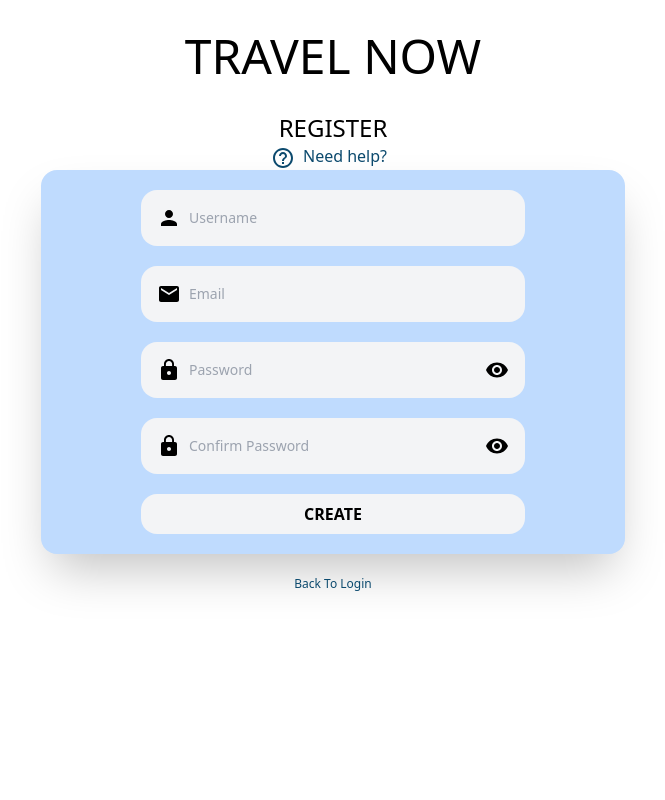
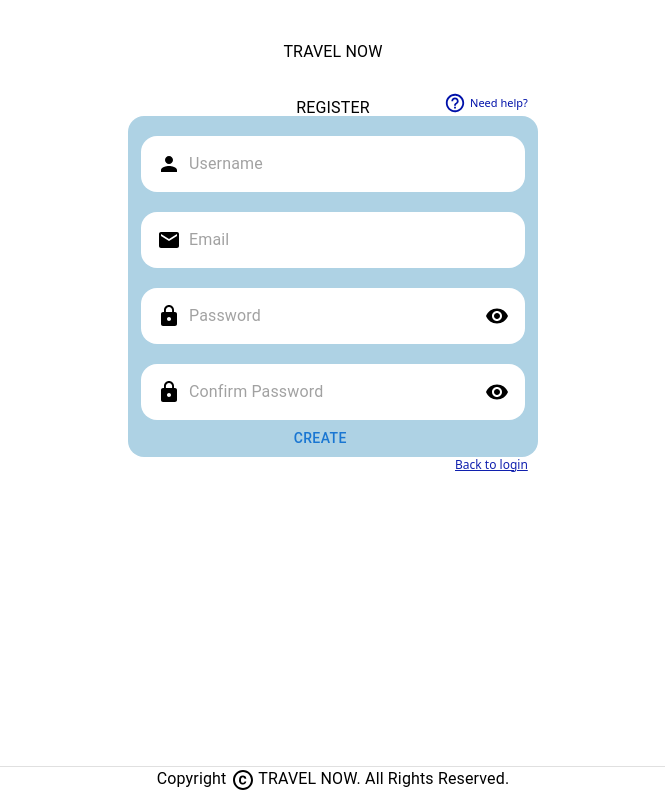
Before and after one commit to CQL02/TravelBlog, a Next.js app: page /login/register in a window 1280 px wide. Shown: the whole page, without its empty margins (307-972 px from the left). Built offline with nearby package versions, Linux system fonts and the light colour scheme.

Commit message:
modify register page

```diff
--- a/pages/login/register.js
+++ b/pages/login/register.js
@@ -2,31 +2,90 @@ import Head from "next/head";
 import PersonIcon from "@mui/icons-material/Person";
 import HttpsIcon from "@mui/icons-material/Https";
 import HelpOutlineIcon from '@mui/icons-material/HelpOutline';
-
+import Link from 'next/link'
+import { InputBase, Typography } from "@mui/material";
 import VisibilityIcon from "@mui/icons-material/Visibility";
 import EmailIcon from "@mui/icons-material/Email";
+import Box from "@mui/material/Box";
+import Button from "@mui/material/Button";
+import Footer from "../../component/Footer"
 
 export default function RegisterAccount() {
   return (
-    <div>
+    <Box className="flex flex-col items-center min-h-screen py-2 bg-white">
       <Head>
         <title>Register Account</title>
         <link rel="icon" href="/favicon.ico" />
       </Head>
 
-      <main className="flex flex-col items-center justify-center w-full flex-1 px-20 text-center">
-        <div className="text-centre font-medium text-5xl font-sans py-8">TRAVEL NOW</div>
-        <p className="text-centre font-normal text-2xl basic-1/2">REGISTER</p>
-        <div className="inline-block align-right text-right text-sky-900	">
-          <HelpOutlineIcon className=""/>
-          <a href="#" className="m-2 text-s text-right">
-            Need help?
-          </a>
-        </div>
+      <Box className="flex flex-col items-center flex-1 px-20 text-center">
+        <Typography className="font-medium text-5xl font-sans py-8">TRAVEL NOW</Typography>
+        <Box className="flex flex-row inline text-[#000000] w-full mb-[-28px] justify-center">
+          <Typography className="text-centre font-normal w-full text-base mx-auto">REGISTER</Typography>
+        </Box>
+        <Box className="flex flex-row inline text-[#0011A9] w-full">
+          <Box className="ml-auto px-[10px]">
+            <Link href="#" className="text-[11px] align-bottom">
+              <HelpOutlineIcon className="text-[13px] pb-0.5" /> Need help?
+            </Link>
+          </Box>
+        </Box>
 
-        <div className="rounded-2xl shadow-2xl flex w-full md:w-auto bg-blue-200 h-96">
-          <div className="flex flex-col items-center m-5">
-            <div className="rounded-2xl bg-gray-100 w-96 p-2 flex justify-centre">
+        <Box className="flex flex-col rounded-2xl w-[32vw] bg-[#AED2E4] justify-center ">
+
+          <Box className="flex rounded-2xl bg-white w-96 p-2 flex mx-auto mt-[20px] box-responsive">
+            <PersonIcon className="m-2 " />
+            <InputBase
+              type="Username"
+              name="Username"
+              placeholder="Username"
+              className="outline-none text-sm flex-1 w-full"
+            />
+          </Box>
+
+          <Box className="flex rounded-2xl bg-white w-96 p-2 flex mx-auto mt-[20px] box-responsive">
+            <EmailIcon className="m-2 " />
+            <InputBase
+              type="Email"
+              name="Email"
+              placeholder="Email"
+              className="outline-none text-sm flex-1"
+            />
+          </Box>
+
+          <Box className="rounded-2xl bg-white w-96 p-2 flex mx-auto mt-[20px] box-responsive">
+            <HttpsIcon className="m-2 " />
+            <InputBase
+              type="password"
+              name="Password"
+              placeholder="Password"
+              className="outline-none text-sm flex-1 w-full"
+            />
+            <VisibilityIcon className="m-2 " />
+          </Box>
+
+          <Box className="rounded-2xl bg-white w-96 p-2 flex mx-auto mt-[20px] box-responsive">
+            <HttpsIcon className="m-2 " />
+            <InputBase
+              type="password"
+              name="Confirm Password"
+              placeholder="Confirm Password"
+              className="outline-none text-sm flex-1"
+            />
+            <VisibilityIcon className="m-2" />
+          </Box>
+
+
+          <Button
+            className="flex rounded-2xl bg-white hover:bg-[#F5F5F5] text-black w-96 p-2 flex mx-auto my-[20px] box-responsive"
+          >
+            CREATE
+          </Button>
+
+
+          {/* <Box className="rounded-2xl shadow-2xl flex w-full md:w-auto bg-blue-200 h-96">
+            <Box className="flex flex-col items-center m-5">
+              <Box className="rounded-2xl bg-gray-100 w-96 p-2 flex justify-centre">
 
                 <PersonIcon className="m-2 " />
                 <input
@@ -35,10 +94,10 @@ export default function RegisterAccount() {
                   placeholder="Username"
                   className="bg-gray-100 outline-none text-sm flex-1"
                 />
-            </div>
+              </Box>
 
-            <div className="flex flex-col items-center m-5">
-              <div className="bg-gray-100 w-96 p-2 flex items-center rounded-2xl">
+              <Box className="flex flex-col items-center m-5">
+                <Box className="bg-gray-100 w-96 p-2 flex items-center rounded-2xl">
                   <EmailIcon className="m-2 " />
                   <input
                     type="Email"
@@ -46,10 +105,10 @@ export default function RegisterAccount() {
                     placeholder="Email"
                     className="bg-gray-100 outline-none text-sm flex-1"
                   />
-              </div>
+                </Box>
 
-              <div className="flex flex-col items-center m-5">
-                <div className="bg-gray-100 w-96 p-2 flex items-center rounded-2xl">
+                <Box className="flex flex-col items-center m-5">
+                  <Box className="bg-gray-100 w-96 p-2 flex items-center rounded-2xl">
                     <HttpsIcon className="m-2 " />
                     <input
                       type="Password"
@@ -58,10 +117,10 @@ export default function RegisterAccount() {
                       className="bg-gray-100 outline-none text-sm flex-1"
                     />
                     <VisibilityIcon className="m-2" />
-                </div>
+                  </Box>
 
-              <div className="flex flex-col items-center m-5">
-                  <div className="bg-gray-100 w-96 p-2 flex items-center rounded-2xl">
+                  <Box className="flex flex-col items-center m-5">
+                    <Box className="bg-gray-100 w-96 p-2 flex items-center rounded-2xl">
                       <HttpsIcon className="m-2 " />
                       <input
                         type="Confirm Password"
@@ -70,27 +129,36 @@ export default function RegisterAccount() {
                         className="bg-gray-100 outline-none text-sm flex-1"
                       />
                       <VisibilityIcon className="m-2" />
-                  </div>
+                    </Box>
 
-                  <div>
+                    <Box>
                       <a
                         href="#"
                         className="bg-gray-100 w-96 p-2 m-5 flex rounded-2xl font-bold justify-center">
                         CREATE
                       </a>
-                  </div>
-                </div>
-              </div>
-            </div>
-          </div>
-        </div>
+                    </Box>
+                  </Box>
+                </Box>
+              </Box>
+            </Box>
+          </Box> */ }
 
-        <div className="align-left mt-4">
+        </Box>
+        {/* <Box className="align-left mt-4">
           <a href="#" className="text-xs text-sky-900">
             Back To Login
           </a>
-        </div>
-      </main>
-    </div>
-  );
+        </Box> */}
+
+        <Box className="flex w-full text-xs px-[10px]">
+          <Link href="./" className="text-xs ml-auto text-[#1020AE]	underline">
+            Back to login
+          </Link>
+        </Box>
+      </Box>
+
+      <Footer/>
+    </Box>
+  )
 }
```
Lines whose indentation alone changed are shown as unchanged.
